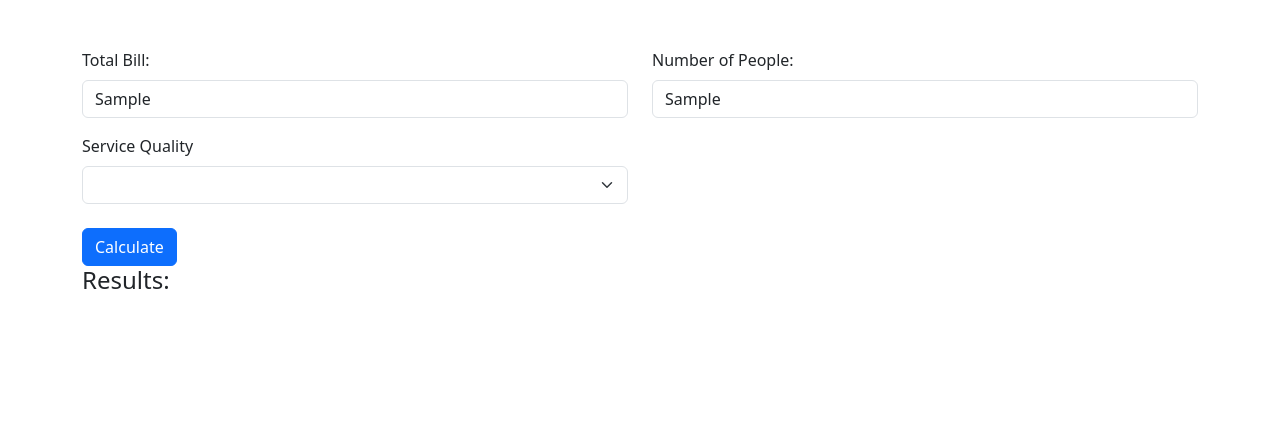
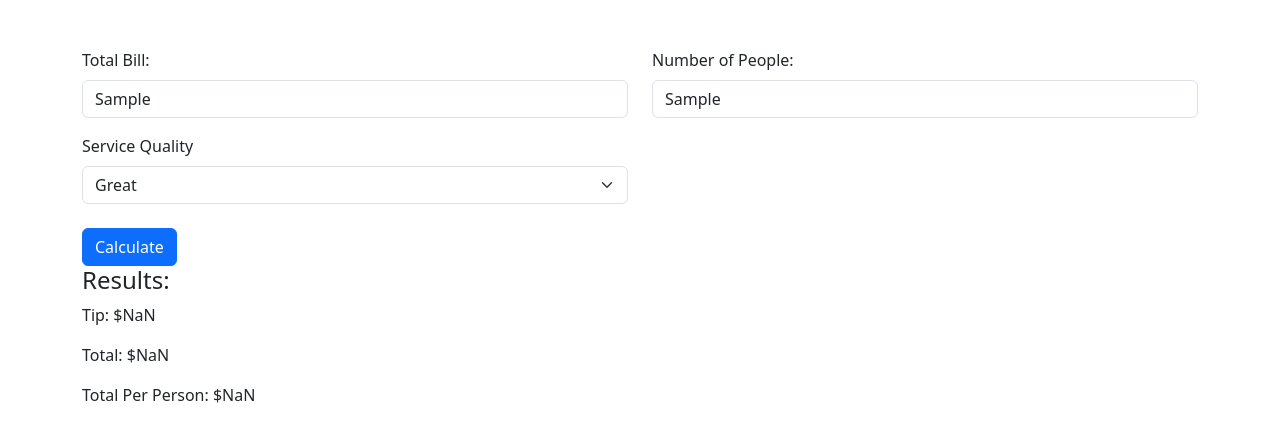
Before and after one commit to Issac-Eligulashvili/Tip-Calculator, a plain HTML site: page index.html in a window 1280 px wide. Both pictures are taken after typing "Sample", "Sample" into the empty fields and a click on the button "Calculate". Drawn offline with nearby package versions, Linux system fonts and the light colour scheme.

Commit message:
FINSIHED!!

```diff
--- a/app.js
+++ b/app.js
@@ -13,7 +13,28 @@
     //Display the Results in the HTML
     document.querySelector('#tipResult').innerText = 'Tip: $' + tip.toFixed(2);
     document.querySelector('#totalBillResult').innerText = 'Total: $' + totalBill.toFixed(2);
-    document.querySelector('#amtPerPerson').innerText = 'Total Per Person: $' + amtPerPerson.toFixed(2);
+    document.querySelector('#amtPerPersonResult').innerText = 'Total Per Person: $' + amtPerPerson.toFixed(2);
 
+    //
+}
+
+// helper function for calculations
+function calcTip(bill, quality) {
+
+    if (quality === 'Great') {
+        return bill * 0.2;
+    } else if (quality === 'Good') {
+        return bill * 0.15;
+    } else {
+        return bill * 0.1;
+    }
 
 }
+
+function calcTotalBill(bill, tip) {
+    return bill + tip
+}
+
+function calcAmtPerPerson (totalBill, numOfPpl) {
+    return totalBill / numOfPpl
+}
--- a/index.html
+++ b/index.html
@@ -28,12 +28,12 @@
                     <div class="col-md-6">
                         <!-- Inout For Bill Amount -->
                         <label for="totalBill" class="form-label">Total Bill:</label>
-                        <input type="text" name="" id="totalBill" class="form-control" placeholder="Enter Total Bill">
+                        <input type="text" id="totalBill" class="form-control" placeholder="Enter Total Bill">
                     </div>
                     <div class="col-md-6">
                         <!-- Inout For Bill Amount -->
                         <label for="numOfPeople" class="form-label">Number of People:</label>
-                        <input type="text" name="" id="numOfPeople" class="form-control" placeholder="Enter number of people">
+                        <input type="text" id="numOfPeople" class="form-control" placeholder="Enter number of people">
                     </div>
                 </div>
                 <div class="row mt-3">
@@ -41,9 +41,9 @@
                         <!-- DROPDOWN FO SERVICE QUALITYYYYYYY -->
                         <label for="serviceQuality" class="form-label">Service Quality</label>
                         <select name="" id="serviceQuality" class="form-select">
-                            <option value="Great"></option>
-                            <option value="Good"></option>
-                            <option value="Poor"></option>
+                            <option value="Great"> Great</option>
+                            <option value="Good"> Good</option>
+                            <option value="Poor">Poor</option>
                         </select>
                     </div>
                 </div>
```
